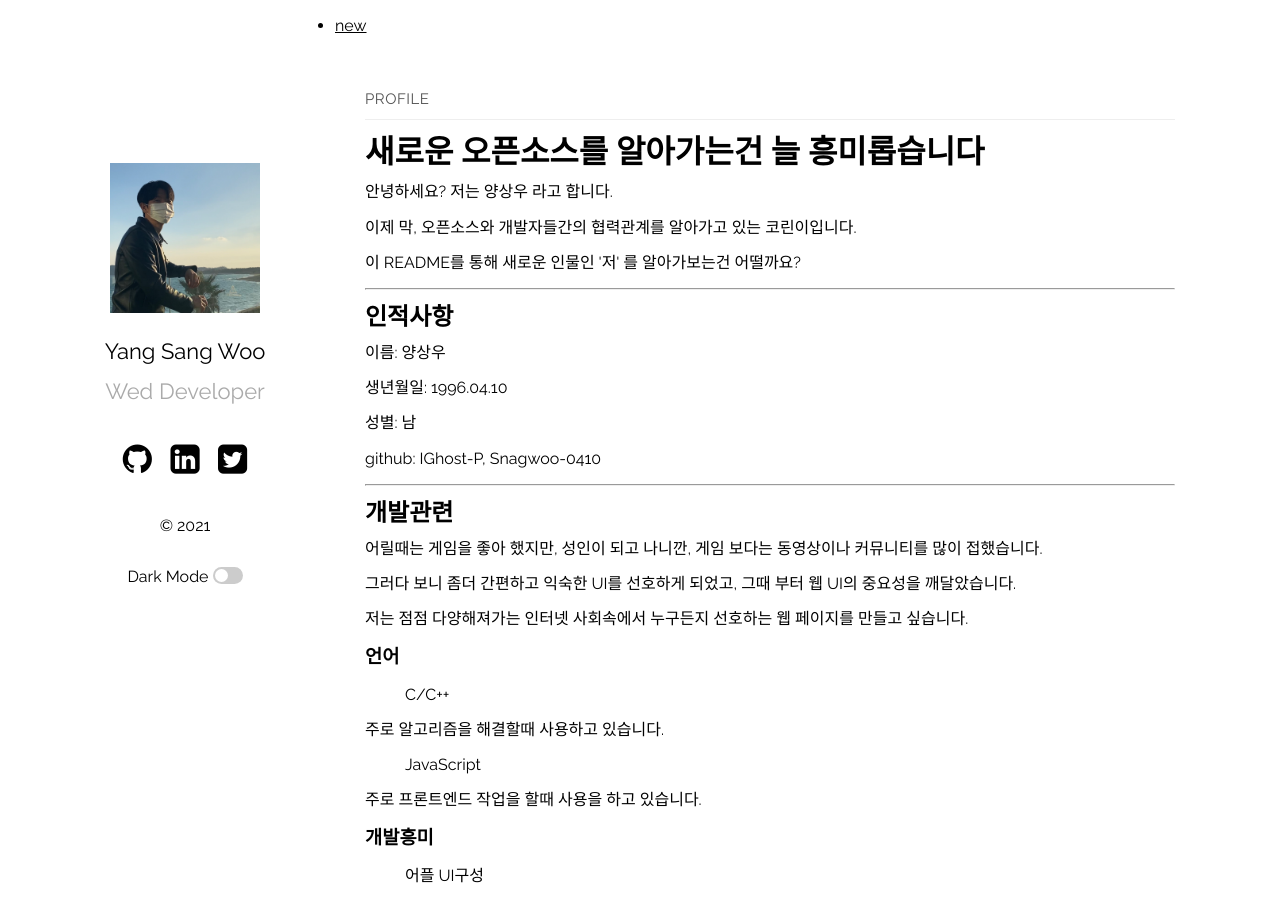
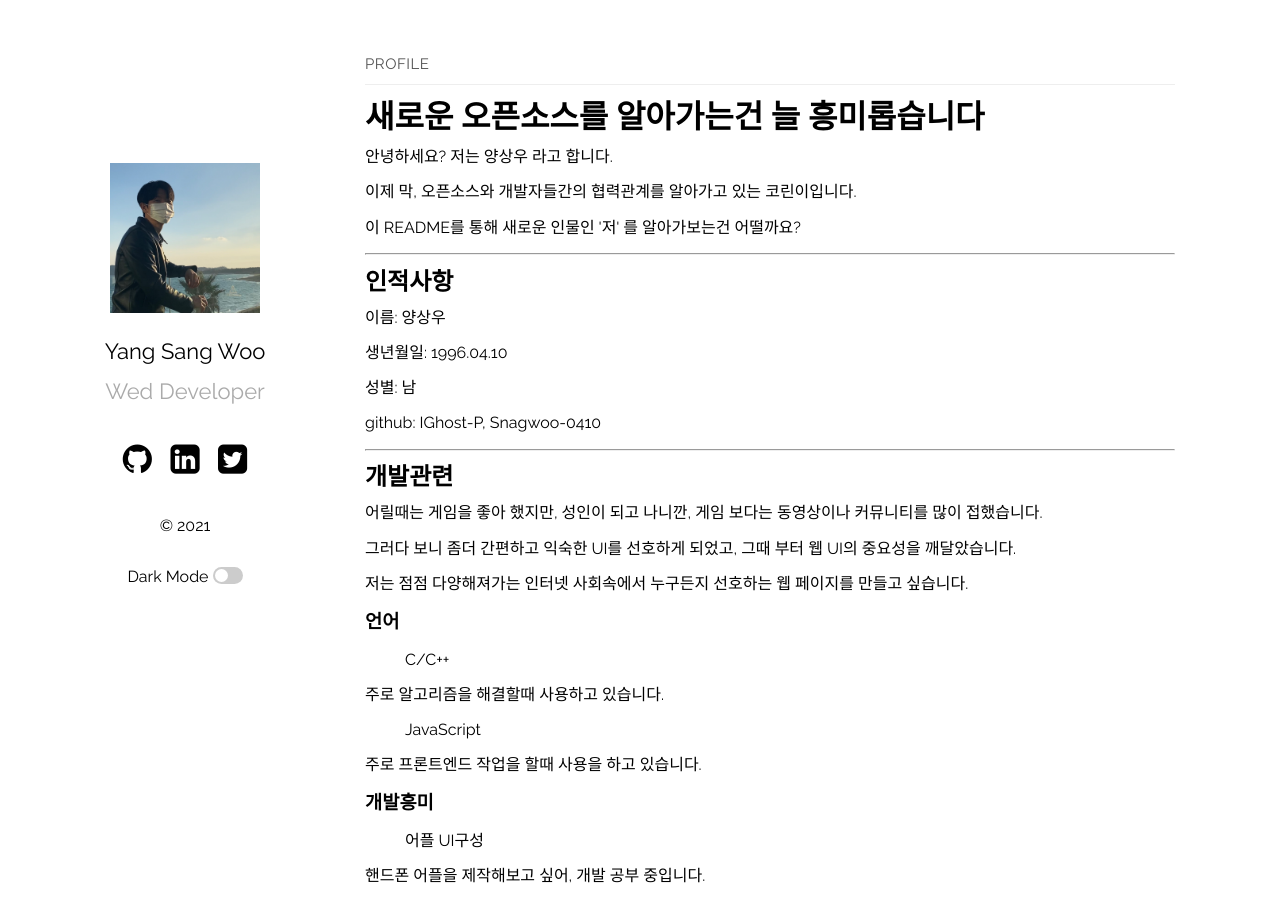
Before and after one commit to IGhost-P/profile.github.io, a Jekyll site: the page built from index.md, in a window 1280 px wide and 900 px high. Built offline with Jekyll 4.4.1, drawn with Linux system fonts in a browser that asks for light colours.

Commit message:
카테고리 컴피그 확인

```diff
--- a/_config.yml
+++ b/_config.yml
@@ -17,6 +17,10 @@ plainwhite:
   dark_mode: true # set to true to add dark mode toggle
   portfolio_image: "assets/FullSizeRender.jpg" # the path from the base directory of the site to the image to display (no / at the start)
   html_lang: "en" # set the lang attribute of the <html> tag for the pages. See here for a list of codes: https://www.w3schools.com/tags/ref_country_codes.asp
+
+  category_archive:
+  type: liquid
+  path: /category/
   condensed_mobile:
     #- home
     - page
--- a/_layouts/home.html
+++ b/_layouts/home.html
@@ -1,22 +1,6 @@
 ---
 layout: default
 ---
-<header class="site-category">
-  <ul>
-
-    {% assign pages_list = site.pages %}
-    {% for node in pages_list %}
-    {% if node.title != null %}
-    {% if node.layout == "category" %}
-    <li><a class="category-link {% if page.url == node.url %} active{% endif %}"
-        href="{{ site.baseurl }}{{ node.url }}">{{ node.title }}</a></li>
-    {% endif %}
-    {% endif %}
-    {% endfor %}
-
-  </ul>
-</header>
-
 {%- if page.title -%}
 <h1 class="page-heading">{{ page.title }}</h1>
 {%- endif -%}
```
Also changed, not shown: 2 other files.
